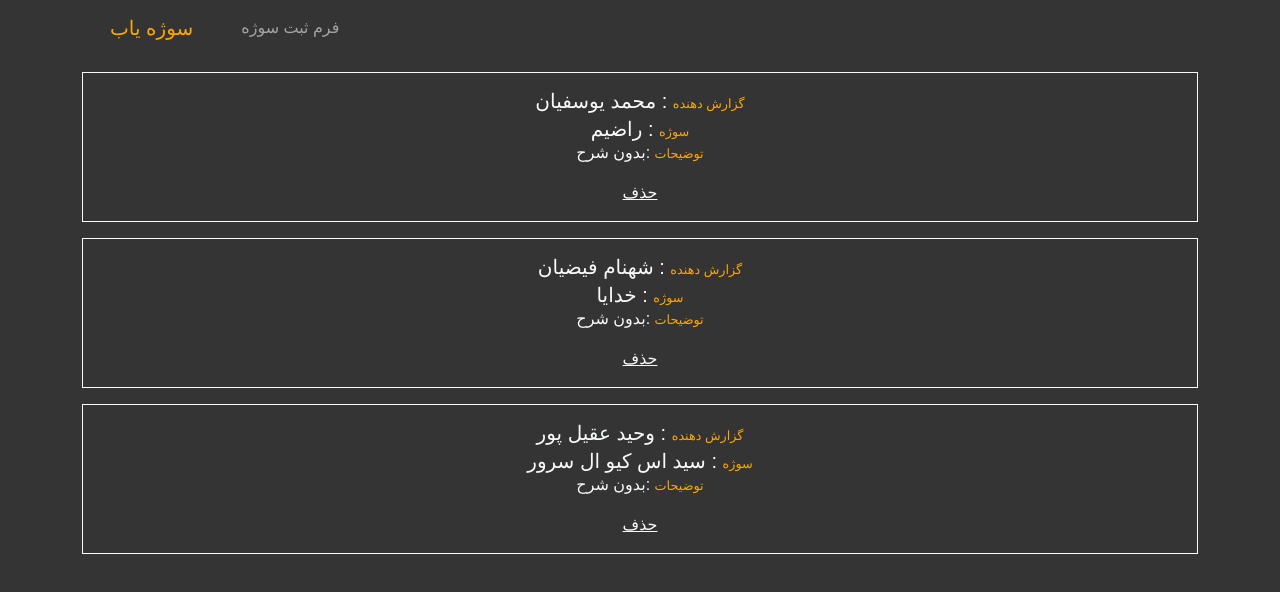
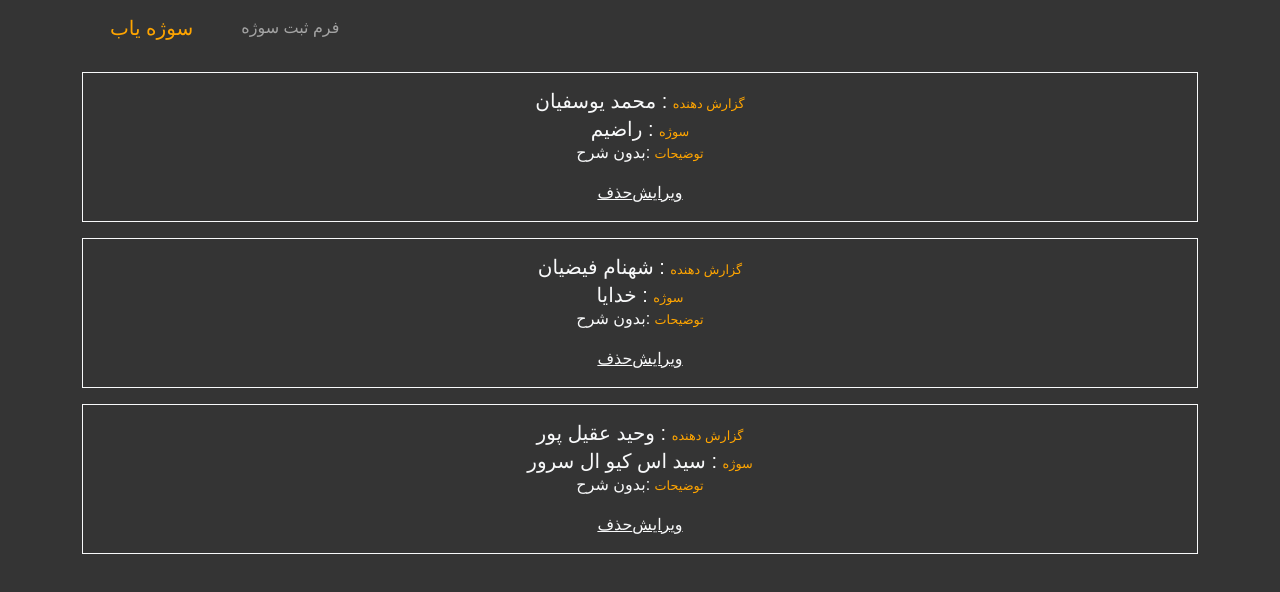
Before and after one commit to MohammadYSF/FunYaasie, a React (Create React App) app: page / in a window 1280 px wide. Shown: the top 592 px of the page. Built offline with nearby package versions, Linux system fonts and the light colour scheme; the HTML template or start-up script is replaced by a standard one; a web font is replaced by a local one.

Commit message:
edit functionality done completely . Every thing works perfectly . Next step is the improvent some ui in the home page of the application . Good Job man really ! :)

```diff
--- a/src/App.tsx
+++ b/src/App.tsx
@@ -1,5 +1,4 @@
 import React, { useState } from 'react';
-import logo from './logo.svg';
 import './App.css';
 import { Route } from 'react-router';
 import { Home } from './components/home';
@@ -7,7 +6,11 @@ import { FunnyForm } from './components/funnyForm';
 import { BrowserRouter, Router, Routes } from 'react-router-dom';
 import { funInfo } from './types/funInfoType';
 import { FunnyNavbar } from './components/funnyNavbar';
+import { FormMode } from './enums/formModes';
 function App() {
+  //const navigate = useNavigate();
+  const [edittingFun, setEdittingFun] = useState({} as funInfo);
+  const [formMode, setFormMode] = useState(FormMode.New);
   const [data, setData] = useState([
     {
       "id": 1,
@@ -27,7 +30,7 @@ function App() {
       "subject": "سید اس کیو ال سرور",
       "description": "بدون شرح"
     }
-  ]);
+  ] as funInfo[]);
 
   const checkIdExistanceBefore = (id: number): boolean => {
     for (let i = 0; i < data.length; i++) {
@@ -57,7 +60,6 @@ function App() {
     let newData: funInfo[] = data;
     newData.push(newObject);
     setData(newData);
-    console.log("state data is : ", data);
   };
   const findFunById = (id: number): funInfo | null => {
     for (let i = 0; i < data.length; i++) {
@@ -71,16 +73,13 @@ function App() {
   const findIndexByFun = (fun: funInfo): number => {
     for (let i = 0; i < data.length; i++) {
       const element = data[i];
-      if (element == fun) {
+      if (element.id == fun.id) {
         return i;
       }
     }
     return -1;
   }
   const deleteFunById = (id: number): boolean => {
-    console.log("i am in the delete func");
-    console.log("id is : ", id);
-    console.log(findFunById(id));
     if (findFunById(id) == null) {
       return false;
     }
@@ -96,10 +95,29 @@ function App() {
         }
 
       }
-      console.log("new data after filtering is : ", newData);
       setData(newData);
       return true;
     }
+  }
+  const editFun = (item: funInfo): boolean => {
+    let index: number = findIndexByFun(item);
+    if (index === -1) {
+      return false;
+    }
+    else {
+      let newData: funInfo[] = data;
+      newData[index].description = item.description;
+      newData[index].subject = item.subject;
+      newData[index].reporter = item.reporter;
+      setData(newData);
+      setFormMode(FormMode.New);
+      return true;
+    }
+  }
+  const redirectToEditForm = (item: funInfo): void => {
+    setFormMode(FormMode.Edit);
+    setEdittingFun(item);
+    //navigate('funnyform');
   }
   return (
     <div className="App container">
@@ -109,8 +127,8 @@ function App() {
       <BrowserRouter>
         <FunnyNavbar />
         <Routes>
-          <Route path='/' element={<Home data={data} delete={deleteFunById} />} />
-          <Route path='/funnyform' element={<FunnyForm onAdd={addNew} />} />
+          <Route path='/' element={<Home data={data} delete={deleteFunById} redirectToEditForm={redirectToEditForm} />} />
+          <Route path='/funnyform' element={<FunnyForm onAdd={addNew} fun={edittingFun} onEdit={editFun} formMode={formMode} />} />
         </Routes>
       </BrowserRouter>
 
--- a/src/components/funnyCard/index.tsx
+++ b/src/components/funnyCard/index.tsx
@@ -1,4 +1,6 @@
 import React from "react";
+import {useNavigate } from "react-router-dom";
+import { funInfo } from "../../types/funInfoType";
 import classes from './styles.module.css';
 type props = {
     id: number,
@@ -6,28 +8,40 @@ type props = {
     subject: string,
     description: string,
     // edit: (id: number) => void,
-    delete: (id: number) => boolean
+    delete: (id: number) => boolean,
+    redirectToEditForm: (item: funInfo) => void
 };
-export class FunnyCard extends React.Component<props> {
-    render() {
+export function FunnyCard(props: props) {
+    const navigate= useNavigate();
     return (
         <>
             <div className="card w-100 rounded-0 bg-transparent text-light border border-light mt-3 ">
                 <div className="card-body">
-                        <h5 className="card-title"><span className={`${classes.label}`}>گزارش دهنده</span> : {this.props.reporter}</h5>
-                        <h5 className="card-subtitle"><span className={`${classes.label}`}>سوژه</span> : {this.props.subject}</h5>
+                    <h5 className="card-title"><span className={`${classes.label}`}>گزارش دهنده</span> : {props.reporter}</h5>
+                    <h5 className="card-subtitle"><span className={`${classes.label}`}>سوژه</span> : {props.subject}</h5>
                     <p className="card-text"><span className={`${classes.label}`}>توضیحات</span> :
-                            {this.props.description}
+                        {props.description}
                     </p>
                     <div>
-                            <u><a type="button" onClick={() => this.props.delete(this.props.id)}>حذف</a></u>
-                            {/* <u><a type="button" onClick={() => this.props.edit(this.props.id)}>ویرایش</a></u> */}
+                        <u><a type="button" onClick={() => props.delete(props.id)}>حذف</a></u>
+                        <u><a type="button"
+                            onClick={() => {
+                                props.redirectToEditForm({
+                                    id: props.id,
+                                    description: props.description,
+                                    reporter: props.reporter,
+                                    subject: props.subject
+
+                                });
+                                navigate("/funnyform");
+
+                            }}>ویرایش</a></u>
                     </div>
                 </div>
             </div>
 
 
         </>
+
     );
 }
-}
--- a/src/components/funnyCards/index.tsx
+++ b/src/components/funnyCards/index.tsx
@@ -1,5 +1,5 @@
 import React from "react";
-import { useForm } from 'react-hook-form';
+import { funInfo } from "../../types/funInfoType";
 import { FunnyCard } from "../funnyCard";;
 type props = {
     data:
@@ -10,7 +10,8 @@ type props = {
         description: string,
     }[],
     // edit: (id: number) => void,
-    delete: (id: number) => boolean
+    delete: (id: number) => boolean,
+    redirectToEditForm: (item: funInfo) => void
 
 }
 
@@ -19,7 +20,7 @@ export class FunnyCards extends React.Component<props> {
         return (
             <>
                 {this.props.data.map((item) => {
-                    return <FunnyCard delete={this.props.delete} /*edit={this.props.edit}*/ id={item.id} subject={item.subject} reporter={item.reporter} description={item.description} />
+                    return <FunnyCard redirectToEditForm={this.props.redirectToEditForm} delete={this.props.delete} /*edit={this.props.edit}*/ id={item.id} subject={item.subject} reporter={item.reporter} description={item.description} />
                 })}
             </>
         );
--- a/src/components/funnyForm/index.jsx
+++ b/src/components/funnyForm/index.tsx
@@ -1,31 +1,47 @@
 import React, { useEffect } from 'react';
 import { useForm } from 'react-hook-form';
 import { useNavigate } from 'react-router-dom';
+import { FormMode } from '../../enums/formModes';
+import { funInfo } from '../../types/funInfoType';
 import classes from './styles.module.css';
-export function FunnyForm({ onAdd }) {
+type formProps = {
+  onAdd: (item: funInfo) => void,
+  onEdit: (item: funInfo) => boolean,
+  fun: funInfo,
+  formMode: FormMode
+};
+export function FunnyForm({ onAdd, onEdit, fun, formMode }: formProps) {
   const navigate = useNavigate();
   const { register, handleSubmit, formState: { errors, touchedFields, isSubmitSuccessful, }, reset, } = useForm({
     defaultValues: {
-      id: -1,
-      reporter: "",
-      subject: "",
-      description: ""
+      id: formMode == FormMode.Edit ? fun.id : -1,
+      reporter: formMode == FormMode.Edit ? fun.reporter : '',
+      subject: formMode == FormMode.Edit ? fun.subject : '',
+      description: formMode == FormMode.Edit ? fun.description : ''
     }
   });
-  const onSubmit = (data) => {
-    console.log("onsubmit", data);
-    onAdd(data);
+  const onSubmit = (data: any) => {
+    // console.log("onsubmit", data);
+    if (formMode == FormMode.New) {
+      onAdd(data);
+    }
+    else {
+      onEdit(data);
+    }
     reset();
-    alert("سوژه مد نظر شما با موفقیت ثبت گردید");
     navigate("/");
   };
-  console.log(errors);
+  // console.log(errors);
   return (
+
     <form onSubmit={handleSubmit(onSubmit)} className="w-50 mt-5 mx-auto">
       <div className="mb-3">
-        <input type="number" value={-1} id="id" name="id" className="d-none" {...register("id")} />
+        <input type="number"
+          // value={(formMode == FormMode.New) ? fun.id : -1}
+          id="id" /*name={"id"}*/ className="d-none" {...register("id")} />
         <input type="text" placeholder="گزارش دهنده"
-          className={` border-top-0  border-start-0 border-end-0 form-control rounded-0 ${classes.customInput}`} id="reporter" name="reporter"
+          // value={(formMode == FormMode.Edit) ? fun.reporter : undefined}
+          className={` border-top-0  border-start-0 border-end-0 form-control rounded-0 ${classes.customInput}`} id="reporter" /*name="reporter"*/
           {...register("reporter",
             {
               required:
@@ -63,7 +79,8 @@ export function FunnyForm({ onAdd }) {
       <div className="mb-3">
 
         <input type="text" placeholder="گوینده"
-          className={` border-top-0 border-start-0 border-end-0 form-control rounded-0 ${classes.customInput}`} id="subject" name="subject"
+          // value={formMode == FormMode.Edit ? fun.subject : undefined}
+          className={` border-top-0 border-start-0 border-end-0 form-control rounded-0 ${classes.customInput}`} id="subject" /*name="subject"*/
           {...register("subject",
             {
               required:
@@ -101,8 +118,9 @@ export function FunnyForm({ onAdd }) {
       <div className="mb-3">
 
         <input type="text" placeholder="توضیحات تکمیلی"
+          // value={formMode == FormMode.Edit ? fun.description : undefined}
           className={` border-top-0 border-start-0 border-end-0 form-control rounded-0 ${classes.customInput}`} id="description"
-          name="description"
+          /*name="description"*/
           {...register("description",
             {
               required:
--- a/src/components/home/index.tsx
+++ b/src/components/home/index.tsx
@@ -1,8 +1,6 @@
 import React from "react";
 import { FunnyCards } from "../funnyCards";
-import { FunnyForm } from "../funnyForm";
-import { FunnyCard } from "../funnyCard";
-import { FunnyNavbar } from "../funnyNavbar";
+import { funInfo } from "../../types/funInfoType";
 type props = {
     data: {
         id: number,
@@ -10,14 +8,15 @@ type props = {
         subject: string,
         description: string
     }[],
-    delete:(id:number) => boolean
+    delete:(id:number) => boolean,
+    redirectToEditForm:(item:funInfo) => void
 };
 export class Home extends React.Component<props>{
     render() {
         return (
             <>
 
-                <FunnyCards data={this.props.data} delete={this.props.delete}/>
+                <FunnyCards data={this.props.data} delete={this.props.delete} redirectToEditForm={this.props.redirectToEditForm}/>
             </>
         );
     }
--- /dev/null
+++ b/src/enums/formModes.ts
@@ -0,0 +1,4 @@
+export enum FormMode {
+    New,
+    Edit
+}
```
Lines whose indentation alone changed are shown as unchanged.
